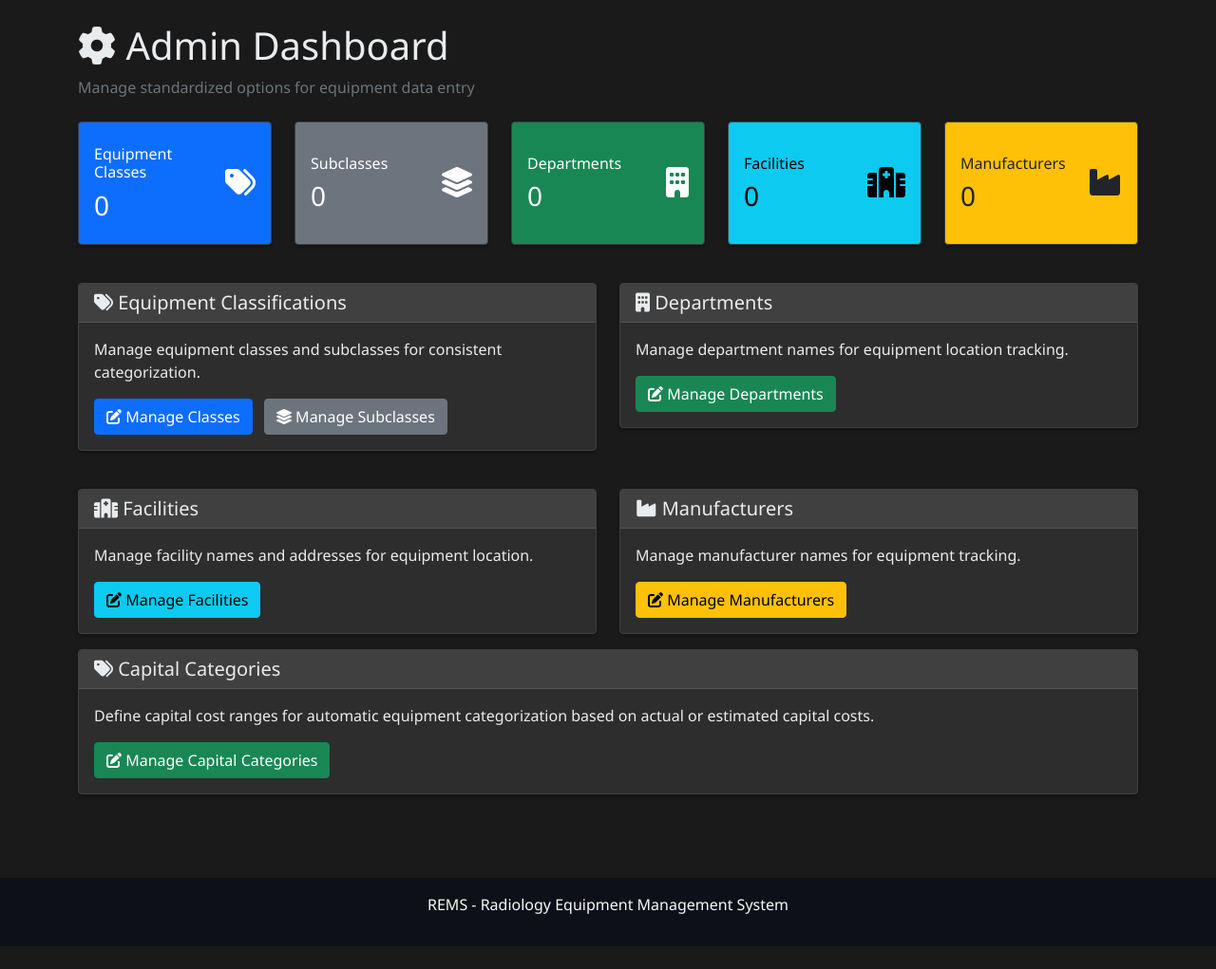
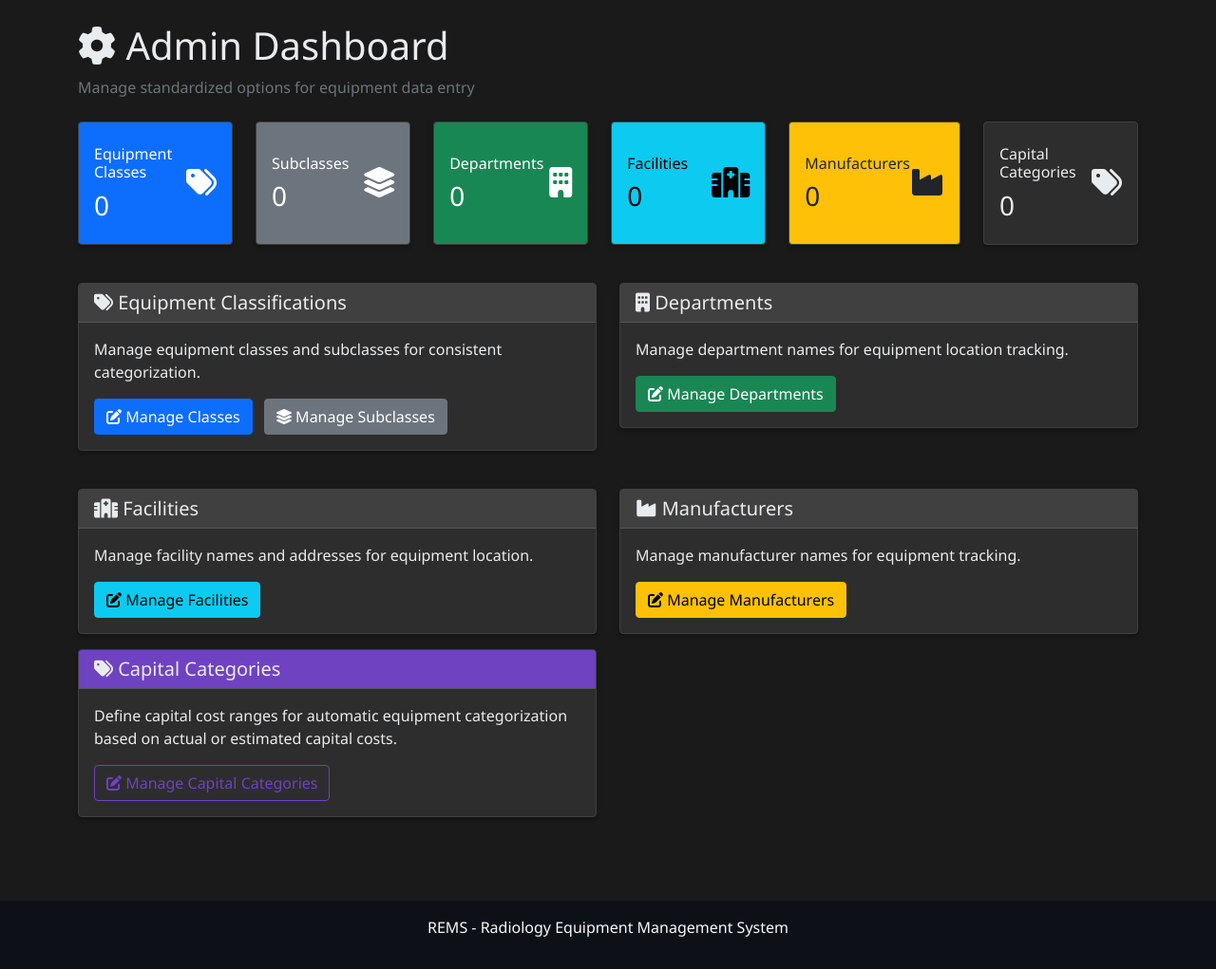
Before and after one commit to nickbevins/rems, a Flask app: page /admin in a window 1280 px wide. Shown: the part 57-1078 px from the top of the page at 95% size. Before the commit the page ends 1054 px from the top, so only its background shows below. Run offline with Flask 3, Linux system fonts and the light colour scheme; a user stored in the database is signed in; data that the repository does not hold is empty; some libraries are stand-ins or nearby versions.

Commit message:
Update admin dashboard capital categories styling and layout
Add summary tile at top showing count of capital categories with purple color
Change bottom card to half-width (col-md-6) to match other management cards
Update button styling to use purple outline theme matching the card color
Add capital_categories_count to admin dashboard route

```diff
--- a/app.py
+++ b/app.py
@@ -3582,13 +3582,15 @@ def admin_dashboard():
     departments_count = Department.query.filter_by(is_active=True).count()
     facilities_count = Facility.query.filter_by(is_active=True).count()
     manufacturers_count = Manufacturer.query.filter_by(is_active=True).count()
+    capital_categories_count = CapitalCategory.query.filter_by(is_active=True).count()
 
     return render_template('admin_dashboard.html',
                          classes_count=classes_count,
                          subclasses_count=subclasses_count,
                          departments_count=departments_count,
                          facilities_count=facilities_count,
-                         manufacturers_count=manufacturers_count)
+                         manufacturers_count=manufacturers_count,
+                         capital_categories_count=capital_categories_count)
 
 @app.route('/admin/equipment-classes')
 @login_required
--- a/templates/admin_dashboard.html
+++ b/templates/admin_dashboard.html
@@ -91,6 +91,22 @@
                     </div>
                 </div>
             </div>
+
+            <div class="col-lg col-md-4 col-sm-6 mb-3">
+                <div class="card bg-purple text-white h-100" style="background-color: #6f42c1;">
+                    <div class="card-body d-flex flex-column">
+                        <div class="d-flex justify-content-between flex-grow-1">
+                            <div class="d-flex flex-column justify-content-center">
+                                <h6 class="card-title mb-2">Capital Categories</h6>
+                                <h3 class="mb-0">{{ capital_categories_count }}</h3>
+                            </div>
+                            <div class="align-self-center">
+                                <i class="fas fa-tags fa-2x"></i>
+                            </div>
+                        </div>
+                    </div>
+                </div>
+            </div>
         </div>
 
         <!-- Management Options -->
@@ -157,14 +173,14 @@
             </div>
         </div>
         <div class="row mb-4">
-            <div class="col-md-12">
+            <div class="col-md-6">
                 <div class="card">
-                    <div class="card-header">
+                    <div class="card-header" style="background-color: #6f42c1; color: white;">
                         <h5><i class="fas fa-tags"></i> Capital Categories</h5>
                     </div>
                     <div class="card-body">
                         <p>Define capital cost ranges for automatic equipment categorization based on actual or estimated capital costs.</p>
-                        <a href="{{ url_for('admin_capital_categories') }}" class="btn btn-success">
+                        <a href="{{ url_for('admin_capital_categories') }}" class="btn btn-outline-purple" style="color: #6f42c1; border-color: #6f42c1;">
                             <i class="fas fa-edit"></i> Manage Capital Categories
                         </a>
                     </div>
```
